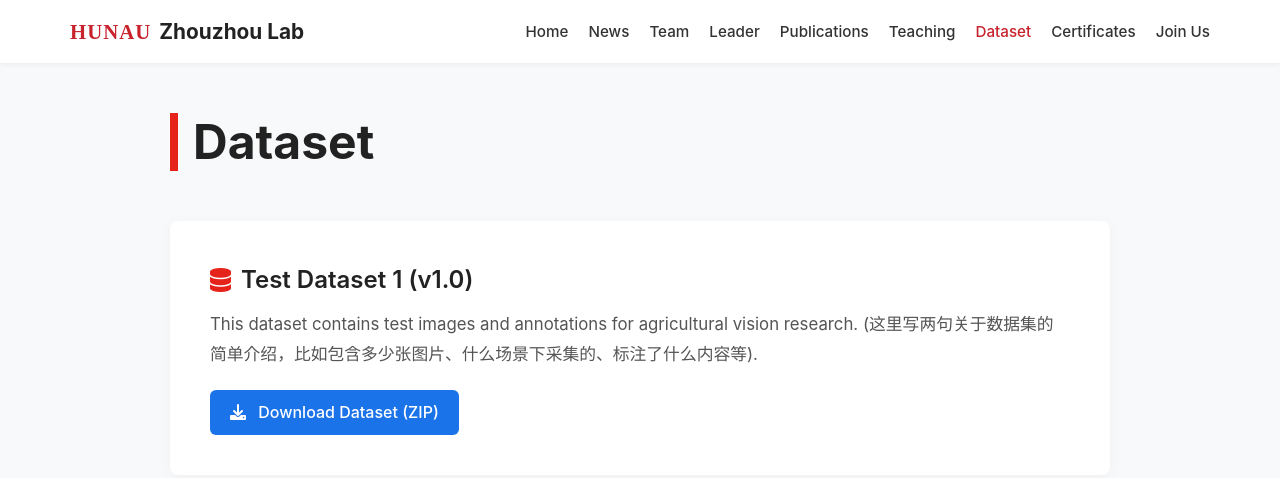
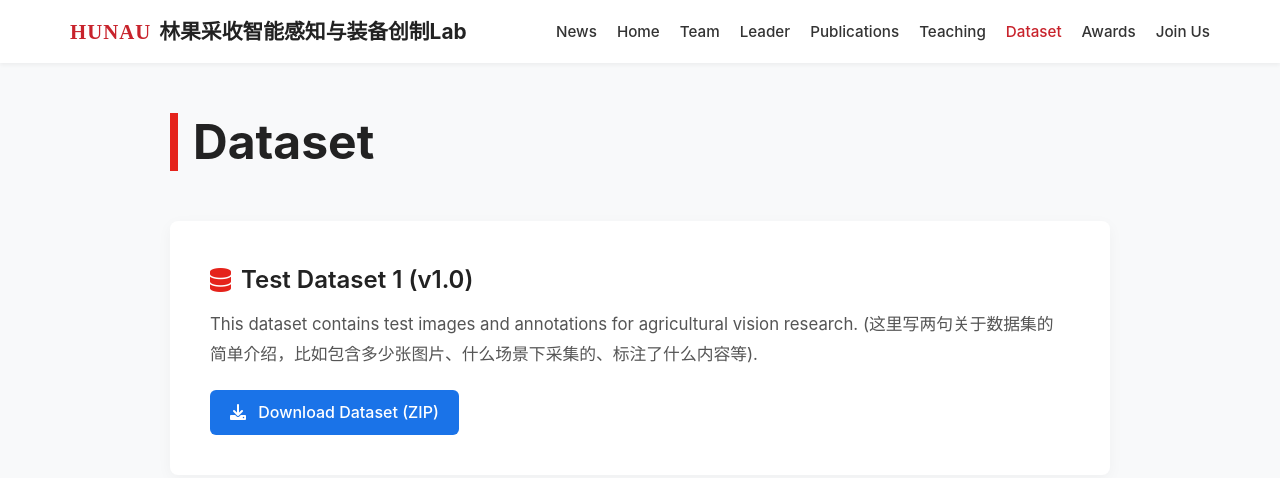
Before and after one commit to AI-Zhouzhou-Lab/AI-Zhouzhou-Lab.github.io, a plain HTML site: page dataset.html in a window 1280 px wide. Drawn offline with Linux system fonts and the light colour scheme.

Commit message:
Update title and navigation labels in dataset.html

```diff
--- a/dataset.html
+++ b/dataset.html
@@ -3,7 +3,7 @@
 <head>
     <meta charset="UTF-8">
     <meta name="viewport" content="width=device-width, initial-scale=1.0">
-    <title>Dataset | Zhouzhou Lab</title>
+    <title>Dataset | 林果采收智能感知与装备创制Lab</title>
     <link rel="stylesheet" href="https://cdnjs.cloudflare.com/ajax/libs/font-awesome/6.0.0/css/all.min.css">
     <style>
         * { margin: 0; padding: 0; box-sizing: border-box; }
@@ -93,17 +93,17 @@
 <body>
     <header>
         <div class="nav-container">
-            <div class="logo"><span style="color: #c8232c; font-weight: 800; font-family: 'Times New Roman', serif; letter-spacing: 1px; margin-right: 8px;">HUNAU</span> Zhouzhou Lab</div>
+            <div class="logo"><span style="color: #c8232c; font-weight: 800; font-family: 'Times New Roman', serif; letter-spacing: 1px; margin-right: 8px;">HUNAU</span> 林果采收智能感知与装备创制Lab</div>
             <nav>
                 <ul>
+                    <li><a href="news.html">News</a></li>
                     <li><a href="index.html">Home</a></li>
-                    <li><a href="news.html">News</a></li>
                     <li><a href="team.html">Team</a></li>
                     <li><a href="leader.html">Leader</a></li>
                     <li><a href="publications.html">Publications</a></li>
                     <li><a href="teaching.html">Teaching</a></li>
                     <li><a href="dataset.html" class="active">Dataset</a></li>
-                    <li><a href="certificates.html">Certificates</a></li>
+                    <li><a href="certificates.html">Awards</a></li>
                     <li><a href="joinus.html">Join Us</a></li>
                 </ul>
             </nav>
```
